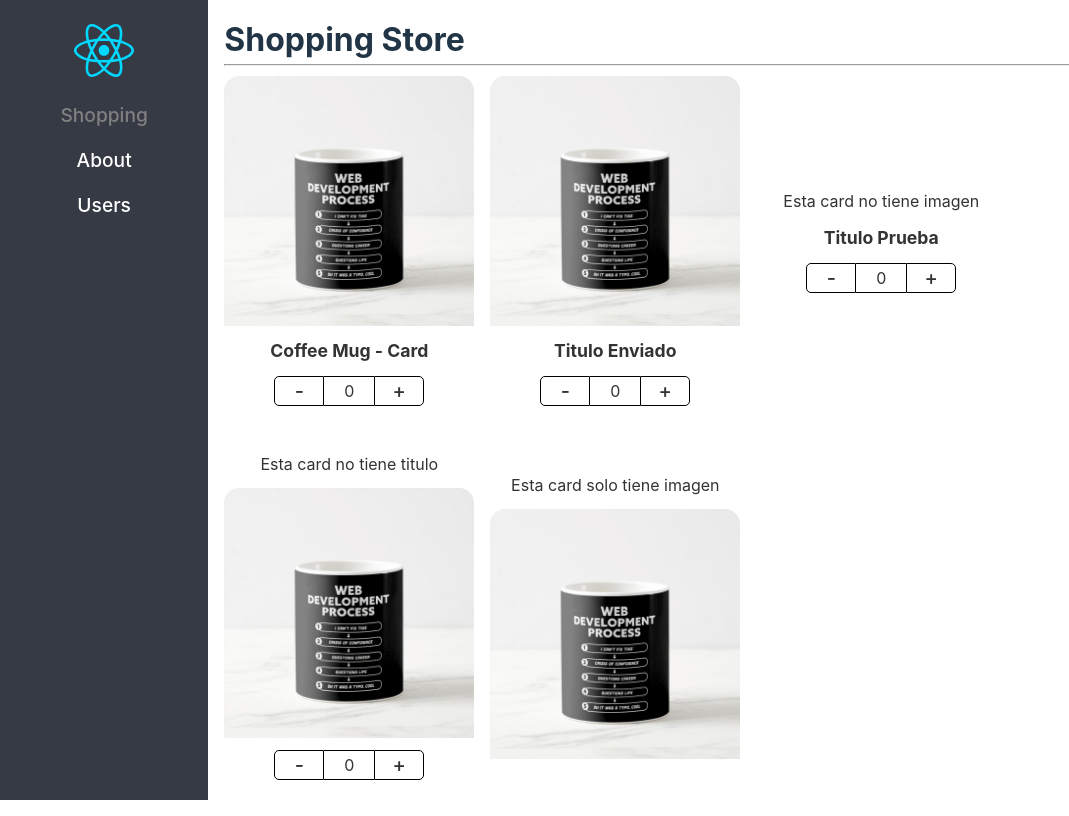
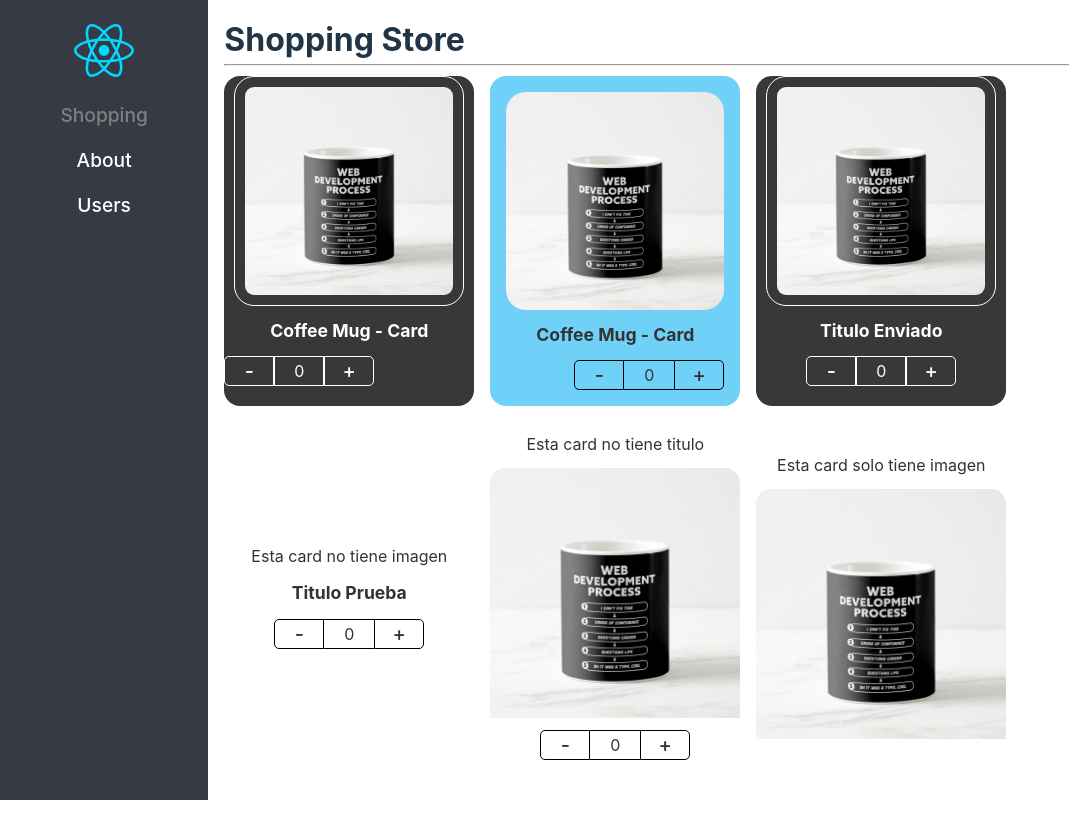
Before and after one commit to abelborit/react-advanced-project, a React (Vite) app in the folder react-projects/02-react-ts-app/: page / in a window 1280 px wide. Shown: the whole page, without its empty margins (0-1069 px from the left). Built offline with nearby package versions, Linux system fonts and the light colour scheme.

Commit message:
[add] extend styles component pattern

```diff
--- a/react-projects/02-react-ts-app/src/02-component-patterns/components/ProductButtons.tsx
+++ b/react-projects/02-react-ts-app/src/02-component-patterns/components/ProductButtons.tsx
@@ -1,15 +1,27 @@
-import { useContext } from "react";
+import { CSSProperties, useContext } from "react";
 import { ProductContext } from "./ProductCard";
 
 import styles from "../styles/styles.module.css";
 
 /* antes se le pasaban las propiedades {counterState, increaseOrDecreaseBy} pero de esa forma quedan expuestas al desarrollador pero eso solo debería manejarlo el componente ProductCard de forma interna, por eso ahora se usa el contexto */
 // export const ProductButtons = ({counterState, increaseOrDecreaseBy}: ProductButtonsProps) => {
-export const ProductButtons = () => {
+
+export interface ProductButtonsProps {
+  classNameProps?: string;
+  styleProps?: CSSProperties;
+}
+
+export const ProductButtons = ({
+  classNameProps,
+  styleProps,
+}: ProductButtonsProps) => {
   const { counterState, increaseOrDecreaseBy } = useContext(ProductContext);
 
   return (
-    <div className={styles.buttonsContainer}>
+    <div
+      className={`${styles.buttonsContainer} ${classNameProps}`}
+      style={styleProps}
+    >
       <button
         className={styles.buttonMinus}
         onClick={() => increaseOrDecreaseBy(-1)}
--- a/react-projects/02-react-ts-app/src/02-component-patterns/components/ProductCard.tsx
+++ b/react-projects/02-react-ts-app/src/02-component-patterns/components/ProductCard.tsx
@@ -1,22 +1,41 @@
-import { createContext } from "react";
+import { CSSProperties, ReactElement, createContext } from "react";
 import { useProduct } from "../hooks/useProduct";
-import { ProductCardProps, ProductContextProps } from "../interfaces";
+import { ProductContextProps, ProductInterface } from "../interfaces";
 
 import styles from "../styles/styles.module.css";
+
+/* para que sea más facil trabajar con las propiedades enviadas se puede usar su interface en el mismo componente para tenerlo de forma directa y ver qué se está recibiendo */
+export interface ProductCardProps {
+  product: ProductInterface;
+  /* children es opcional y puede ser un componente o varios componentes */
+  children?: ReactElement | ReactElement[];
+  // children?: React.ReactElement | React.ReactElement[]; /* sin importarlo y usarlo desde la importación global de React */
+  classNameProps?: string;
+  styleProps?: CSSProperties;
+  // styleProps?: React.CSSProperties; /* sin importarlo y usarlo desde la importación global de React */
+}
 
 /* crear un contexto para compartir informaciónm del padre a sus hijos sin usar paso por propiedades y que sea más facil usar los HOCs */
 /* el contexto se puede mover a otro archivo para hacer el código más organizado o modular pero como al final quiero que solo el ProductCard haga uso de este contexto, entonces me resulta mejor tenerlo aquí */
 export const ProductContext = createContext({} as ProductContextProps);
 const { Provider } = ProductContext;
 
-export const ProductCard = ({ children, product }: ProductCardProps) => {
+export const ProductCard = ({
+  children,
+  product,
+  classNameProps,
+  styleProps,
+}: ProductCardProps) => {
   const { counterState, increaseOrDecreaseBy } = useProduct();
 
   /* si se retorna todo (ProductImage, ProductTitle y ProductButtons) en este componente como un solo JSX de ProductCard, entonces limita al desarrollador porque por ejemplo si yo trabajé como una librería este ProductCard entonces el desarrollador tiene muy poco control y se limita a colocar solo las primeras propiedades del objeto productData = {} en ShoppingPage.tsx porque no van a poder ni mandar estilos, ni mandar más propiedades, ni agregar cosas, ni mandar el valor inicial, etc y para eso se tendrían que difinir muchas cosas y entonces ahí es donde se utilizan los HOCs o Higher Order Components para tener un componente padre y adentro sus hijos */
   /* colocar el Provider en el punto más alto de la aplicación, en este caso sería este componente ya que es el padre */
   return (
     <Provider value={{ product, counterState, increaseOrDecreaseBy }}>
-      <div className={styles.productCard}>
+      <div
+        className={`${styles.productCard} ${classNameProps}`}
+        style={styleProps}
+      >
         {children}
 
         {/* pasar la información a través de propiedades */}
--- a/react-projects/02-react-ts-app/src/02-component-patterns/components/ProductImage.tsx
+++ b/react-projects/02-react-ts-app/src/02-component-patterns/components/ProductImage.tsx
@@ -1,17 +1,23 @@
-import { useContext } from "react";
+import { CSSProperties, useContext } from "react";
 import { ProductContext } from "./ProductCard";
 
 import styles from "../styles/styles.module.css";
 import noImage from "../assets/no-image.jpg";
 
 /* aquí se manda la img y el title como propiedad la cual es opcional, porque en el caso de la img puede ser reescrita desde la llamada de este componente o puede venir directamente desde el producto o simplemente no venir y en el caso de title puede ser reescrito desde la llamada de este componente o puede venir directamente desde el producto, la img está como string vacio ya que en un ternario el string vacío es considerado como un falsy, entonces puede ser reescrito o mandado directamente desde el producto */
+export interface ProductImageProps {
+  img?: string;
+  title?: string;
+  classNameProps?: string;
+  styleProps?: CSSProperties;
+}
+
 export const ProductImage = ({
   img = "",
   title,
-}: {
-  img?: string;
-  title?: string;
-}) => {
+  classNameProps,
+  styleProps,
+}: ProductImageProps) => {
   /* aquí solo se manda la img como propiedad porque eso puede ser reescrito desde la llamada de este componente y lo demás como el title se saca del contexto */
   const { product } = useContext(ProductContext);
   let imgToShow: string; /* colocar una variable de la imagen a mostrar, será de tipo string */
@@ -29,7 +35,8 @@ export const ProductImage = ({
     // <img className={styles.productImg} src={img ? img : noImage} alt={title} />
 
     <img
-      className={styles.productImg}
+      className={`${styles.productImg} ${classNameProps}`}
+      style={styleProps}
       src={imgToShow}
       alt={title ? title : product.title}
     />
--- a/react-projects/02-react-ts-app/src/02-component-patterns/components/ProductTitle.tsx
+++ b/react-projects/02-react-ts-app/src/02-component-patterns/components/ProductTitle.tsx
@@ -1,13 +1,26 @@
-import { useContext } from "react";
+import { CSSProperties, useContext } from "react";
 import { ProductContext } from "./ProductCard";
 import styles from "../styles/styles.module.css";
 
 /* aquí se manda el title como propiedad la cual es opcional, porque eso puede ser reescrito desde la llamada de este componente o puede venir directamente desde el producto, recordar que el title es un campo obligatorio del producto */
-export const ProductTitle = ({ title }: { title?: string }) => {
+export interface ProductTitleProps {
+  title?: string;
+  classNameProps?: string;
+  styleProps?: CSSProperties;
+}
+
+export const ProductTitle = ({
+  title,
+  classNameProps,
+  styleProps,
+}: ProductTitleProps) => {
   const { product } = useContext(ProductContext);
 
   return (
-    <span className={styles.productDescription}>
+    <span
+      className={`${styles.productDescription} ${classNameProps}`}
+      style={styleProps}
+    >
       {title ? title : product.title}
     </span>
   );
--- a/react-projects/02-react-ts-app/src/02-component-patterns/pages/ShoppingPage.tsx
+++ b/react-projects/02-react-ts-app/src/02-component-patterns/pages/ShoppingPage.tsx
@@ -4,6 +4,7 @@ import {
   ProductTitle,
   ProductButtons,
 } from "../components";
+import "../styles/custom-styles.css";
 
 const productData = {
   id: "1",
@@ -34,17 +35,36 @@ export const ShoppingPage = () => {
         {/* ***** COMPOUND COMPONENT PATTERN ***** */}
         {/* la idea de un HOC es que haya un componente padre y se le puenda mandar componentes hijos y con esto le damos al desarrollador un mejor control al colocar uno, dos, cuatro o todos los elementos hijos que queremos o se necesiten o en el orden que se requiera */}
         {/* FORMA 1: importación tal cual como varios componentes individuales sin entrar a las propiedades del objeto ProductCard creado en el index.ts de la carpeta components */}
-        <ProductCard product={productData}>
-          <ProductImage />
-          <ProductTitle />
-          <ProductButtons />
+        <ProductCard product={productData} classNameProps="bg-dark">
+          <ProductImage classNameProps="custom-image" />
+          <ProductTitle classNameProps="text-white" />
+          <ProductButtons
+            classNameProps="custom-buttons"
+            styleProps={{ justifyContent: "start" }}
+          />
+        </ProductCard>
+
+        <ProductCard
+          product={productData}
+          styleProps={{
+            backgroundColor: "#70D1F8",
+            color: "#333",
+            padding: "1rem",
+          }}
+        >
+          <ProductImage styleProps={{ width: "100%", borderRadius: "20px" }} />
+          <ProductTitle styleProps={{ color: "#333" }} />
+          <ProductButtons styleProps={{ justifyContent: "end" }} />
         </ProductCard>
 
         {/* FORMA 2: importación como una parte del componente padre (refleja una relación directa del componente padre con sus hijos) de esta forma al ProductCard se le añade nuevas propiedades las cuales van a apuntar al subcomponente */}
-        <ProductCard product={productData}>
-          <ProductCard.Image />
-          <ProductCard.Title title={"Titulo Enviado"} />
-          <ProductCard.Buttons />
+        <ProductCard product={productData} classNameProps="bg-dark">
+          <ProductCard.Image classNameProps="custom-image" />
+          <ProductCard.Title
+            title={"Titulo Enviado"}
+            classNameProps="text-white"
+          />
+          <ProductCard.Buttons classNameProps="custom-buttons" />
         </ProductCard>
 
         {/* colocando más tarjetas aplicando el COMPOUND COMPONENT PATTERN ya que es mucho más dinámico y da más holgura al desarrollador de poder mandar lo que desea mandar */}
--- /dev/null
+++ b/react-projects/02-react-ts-app/src/02-component-patterns/styles/custom-styles.css
@@ -0,0 +1,20 @@
+.bg-dark {
+  background-color: rgb(56, 56, 56);
+}
+
+.text-white {
+  color: white;
+}
+
+.custom-image {
+  border-radius: 20px;
+  border: 1px solid white;
+  padding: 10px;
+  width: calc(100% - 20px);
+}
+
+.custom-buttons button,
+.custom-buttons div {
+  color: white;
+  border: 1px solid white;
+}
--- a/react-projects/02-react-ts-app/src/02-component-patterns/styles/styles.module.css
+++ b/react-projects/02-react-ts-app/src/02-component-patterns/styles/styles.module.css
@@ -18,7 +18,7 @@
 }
 
 .productDescription {
-  color: #333;
+  /* color: #333; */
   width: 100%;
   text-align: center;
   font-size: 1.1rem;
@@ -26,7 +26,7 @@
 }
 
 .buttonsContainer {
-  color: #333;
+  /* color: #333; */
   width: 100%;
   display: flex;
   flex-direction: row;
```
Also changed, not shown: react-projects/02-react-ts-app/src/02-component-patterns/interfaces/interfaces.ts (+15 -18 lines), 1 other file (tests, documents, lock files or other folders).
